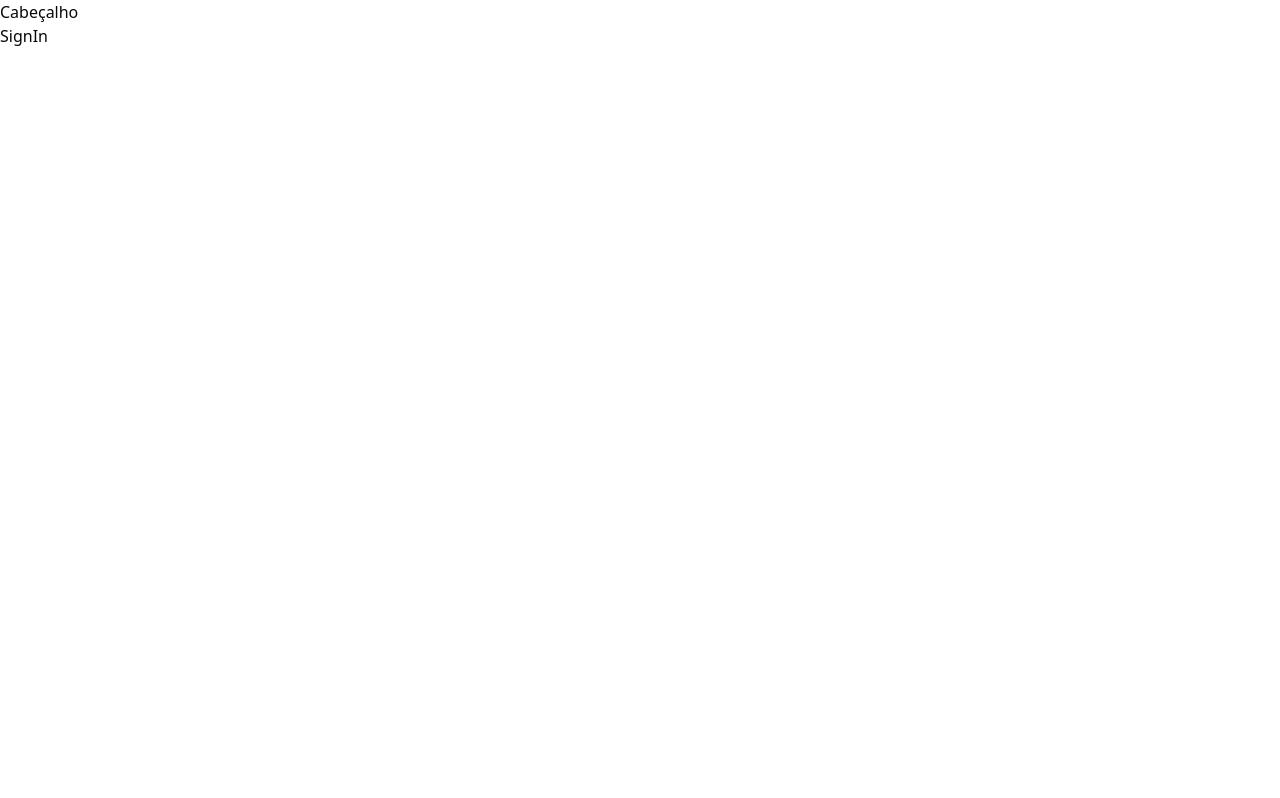
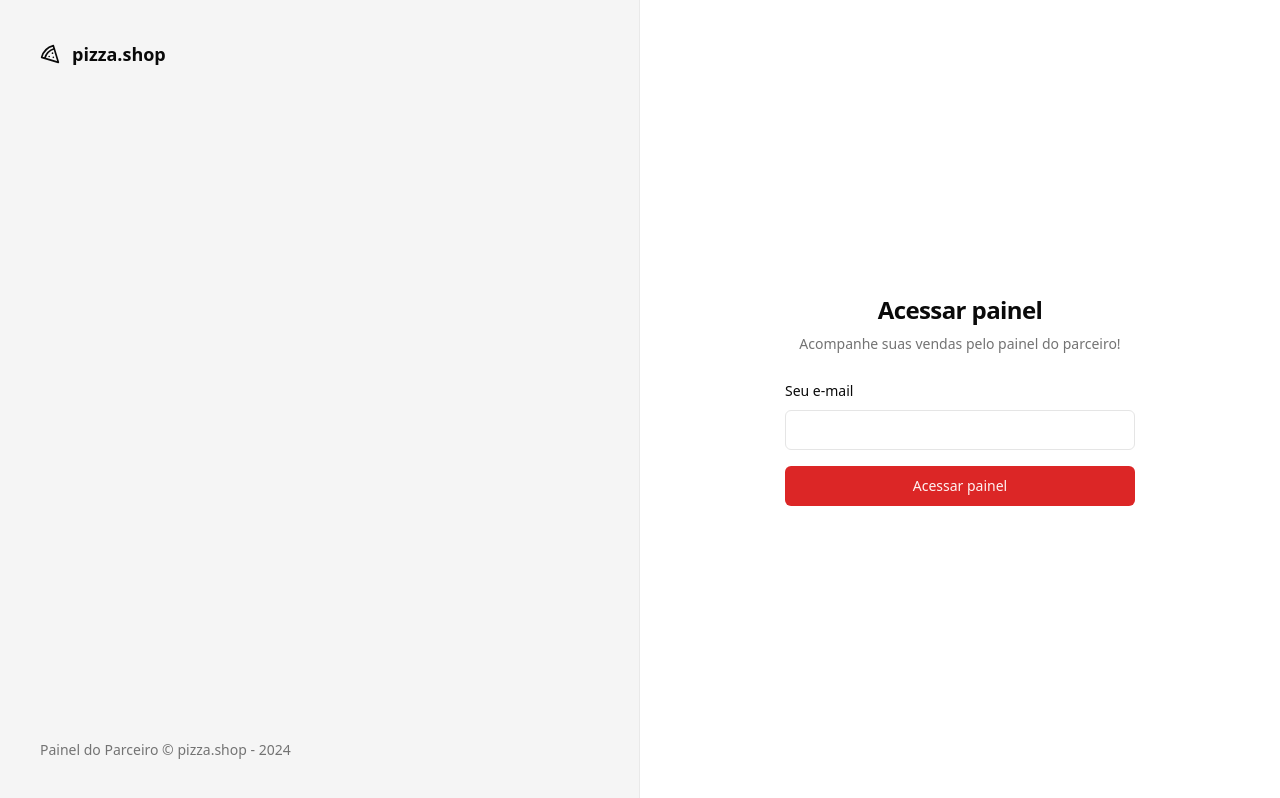
Before and after one commit to Alberto21-boop/Pizza-Shopping, a React (Vite) app: page /sign-in in a window 1280 px wide. Built offline with nearby package versions, Linux system fonts and the light colour scheme.

Commit message:
Defining the layout of the routes, resolving route issues, installing the input, applying new colors to the global theme, and giving some components a new look.

```diff
--- a/package.json
+++ b/package.json
@@ -10,6 +10,7 @@
     "preview": "vite preview"
   },
   "dependencies": {
+    "@radix-ui/react-label": "^2.0.2",
     "@radix-ui/react-slot": "^1.0.2",
     "class-variance-authority": "^0.7.0",
     "clsx": "^2.1.0",
--- a/src/App.tsx
+++ b/src/App.tsx
@@ -7,7 +7,7 @@
 
   return (
     <HelmetProvider>
-      <Helmet titleTemplate='%s | pizza.shop' />
+      <Helmet titleTemplate="%s | pizza.shop" />
       <RouterProvider router={router} />
     </HelmetProvider>
   )
--- /dev/null
+++ b/src/components/ui/input.tsx
@@ -0,0 +1,25 @@
+import * as React from "react"
+
+import { cn } from "@/lib/utils"
+
+export interface InputProps
+  extends React.InputHTMLAttributes<HTMLInputElement> {}
+
+const Input = React.forwardRef<HTMLInputElement, InputProps>(
+  ({ className, type, ...props }, ref) => {
+    return (
+      <input
+        type={type}
+        className={cn(
+          "flex h-10 w-full rounded-md border border-input bg-background px-3 py-2 text-sm ring-offset-background file:border-0 file:bg-transparent file:text-sm file:font-medium placeholder:text-muted-foreground focus-visible:outline-none focus-visible:ring-2 focus-visible:ring-ring focus-visible:ring-offset-2 disabled:cursor-not-allowed disabled:opacity-50",
+          className
+        )}
+        ref={ref}
+        {...props}
+      />
+    )
+  }
+)
+Input.displayName = "Input"
+
+export { Input }
--- /dev/null
+++ b/src/components/ui/label.tsx
@@ -0,0 +1,24 @@
+import * as React from "react"
+import * as LabelPrimitive from "@radix-ui/react-label"
+import { cva, type VariantProps } from "class-variance-authority"
+
+import { cn } from "@/lib/utils"
+
+const labelVariants = cva(
+  "text-sm font-medium leading-none peer-disabled:cursor-not-allowed peer-disabled:opacity-70"
+)
+
+const Label = React.forwardRef<
+  React.ElementRef<typeof LabelPrimitive.Root>,
+  React.ComponentPropsWithoutRef<typeof LabelPrimitive.Root> &
+    VariantProps<typeof labelVariants>
+>(({ className, ...props }, ref) => (
+  <LabelPrimitive.Root
+    ref={ref}
+    className={cn(labelVariants(), className)}
+    {...props}
+  />
+))
+Label.displayName = LabelPrimitive.Root.displayName
+
+export { Label }
--- a/src/global.css
+++ b/src/global.css
@@ -2,69 +2,54 @@
 @tailwind components;
 @tailwind utilities;
 
+
 @layer base {
   :root {
     --background: 0 0% 100%;
-    --foreground: 240 10% 3.9%;
-
+    --foreground: 0 0% 3.9%;
     --card: 0 0% 100%;
-    --card-foreground: 240 10% 3.9%;
-
+    --card-foreground: 0 0% 3.9%;
     --popover: 0 0% 100%;
-    --popover-foreground: 240 10% 3.9%;
-
-    --primary: 240 5.9% 10%;
-    --primary-foreground: 0 0% 98%;
-
-    --secondary: 240 4.8% 95.9%;
-    --secondary-foreground: 240 5.9% 10%;
-
-    --muted: 240 4.8% 95.9%;
-    --muted-foreground: 240 3.8% 46.1%;
-
-    --accent: 240 4.8% 95.9%;
-    --accent-foreground: 240 5.9% 10%;
-
+    --popover-foreground: 0 0% 3.9%;
+    --primary: 0 72.2% 50.6%;
+    --primary-foreground: 0 85.7% 97.3%;
+    --secondary: 0 0% 96.1%;
+    --secondary-foreground: 0 0% 9%;
+    --muted: 0 0% 96.1%;
+    --muted-foreground: 0 0% 45.1%;
+    --accent: 0 0% 96.1%;
+    --accent-foreground: 0 0% 9%;
     --destructive: 0 84.2% 60.2%;
     --destructive-foreground: 0 0% 98%;
-
-    --border: 240 5.9% 90%;
-    --input: 240 5.9% 90%;
-    --ring: 240 10% 3.9%;
-
+    --border: 0 0% 89.8%;
+    --input: 0 0% 89.8%;
+    --ring: 0 72.2% 50.6%;
     --radius: 0.5rem;
   }
 
   .dark {
-    --background: 240 10% 3.9%;
+    --background: 0 0% 3.9%;
     --foreground: 0 0% 98%;
-
-    --card: 240 10% 3.9%;
+    --card: 0 0% 3.9%;
     --card-foreground: 0 0% 98%;
-
-    --popover: 240 10% 3.9%;
+    --popover: 0 0% 3.9%;
     --popover-foreground: 0 0% 98%;
-
-    --primary: 0 0% 98%;
-    --primary-foreground: 240 5.9% 10%;
-
-    --secondary: 240 3.7% 15.9%;
+    --primary: 0 72.2% 50.6%;
+    --primary-foreground: 0 85.7% 97.3%;
+    --secondary: 0 0% 14.9%;
     --secondary-foreground: 0 0% 98%;
-
-    --muted: 240 3.7% 15.9%;
-    --muted-foreground: 240 5% 64.9%;
-
-    --accent: 240 3.7% 15.9%;
+    --muted: 0 0% 14.9%;
+    --muted-foreground: 0 0% 63.9%;
+    --accent: 0 0% 14.9%;
     --accent-foreground: 0 0% 98%;
-
     --destructive: 0 62.8% 30.6%;
     --destructive-foreground: 0 0% 98%;
-
-    --border: 240 3.7% 15.9%;
-    --input: 240 3.7% 15.9%;
-    --ring: 240 4.9% 83.9%;
+    --border: 0 0% 14.9%;
+    --input: 0 0% 14.9%;
+    --ring: 0 72.2% 50.6%;
   }
 }
+
 
 @layer base {
   * {
--- a/src/pages/_layouts/auth.tsx
+++ b/src/pages/_layouts/auth.tsx
@@ -1,11 +1,20 @@
 import { Outlet } from 'react-router-dom';
+import { Pizza } from 'lucide-react'
 
 export function AuthLayout() {
     return (
-        <div>
-            <h1>Autenticação</h1>
+        <div className="min-h-screen grid grid-cols-2">
+            <div className="h-full border-r border-foreground/5 bg-muted p-10 text-muted-foreground flex flex-col justify-between">
+                <div className="flex items-center gap-3 text-lg text-foreground">
+                    <Pizza className="h-5 w-5"/>
+                    <span className="font-semibold">pizza.shop</span>
+                </div>
+                <footer className="text-sm">
+                    Painel do Parceiro &copy; pizza.shop - {new Date().getFullYear()}
+                </footer>
+            </div>
 
-            <div>
+            <div className="flex flex-col items-center justify-center">
                 <Outlet />
             </div>
         </div>
--- a/src/pages/app/dashboard.tsx
+++ b/src/pages/app/dashboard.tsx
@@ -3,7 +3,7 @@
 export function Dashboard() {
   return (
     <>
-      <Helmet title='Login' />
+      <Helmet title="Dashboard" />
       <h1>Dashboard</h1>
     </>
   );
--- a/src/pages/auth/sign-in.tsx
+++ b/src/pages/auth/sign-in.tsx
@@ -1,10 +1,33 @@
+import { Button } from '@/components/ui/button';
+import { Input } from '@/components/ui/input';
+import { Label } from '@/components/ui/label';
 import { Helmet } from 'react-helmet-async'
 
 export function SignIn() {
   return (
     <>
-      <Helmet title='Login' />
-      <h1>SignIn</h1>
+      <Helmet title="Login" />
+      <div className='p-8'>
+        <div className='w-[350px] flex flex-col justify-center gap-6'>
+          <div className='flex flex-col gap-2 text-center'>
+            <h1 className='text-2xl font-semibold tracking-tight'>
+              Acessar painel
+            </h1>
+            <p className='text-sm text-muted-foreground'>
+              Acompanhe suas vendas pelo painel do parceiro!
+            </p>
+          </div>
+
+          <form className='space-y-4'>
+            <div className='space-y-2'>
+              <Label htmlFor='email'>Seu e-mail</Label>
+              <Input id="email" type='email'/>
+            </div>
+
+            <Button className='w-full' type="submit">Acessar painel</Button>
+          </form>
+        </div>
+      </div>
     </>
   );
 }
--- a/src/pages/routes.tsx
+++ b/src/pages/routes.tsx
@@ -2,6 +2,7 @@
 import { Dashboard } from './app/dashboard'
 import { SignIn } from './auth/sign-in'
 import { AppLayout } from './_layouts/app'
+import { AuthLayout } from './_layouts/auth'
 
 export const router = createBrowserRouter([
     {
@@ -14,7 +15,7 @@
 
     {
         path: '/',
-        element: <AppLayout />,
+        element: <AuthLayout />,
         children: [
             { path: '/sign-in', element: <SignIn /> },
         ]
```
Also changed, not shown: 2 other files (tests, documents, lock files or other folders).
